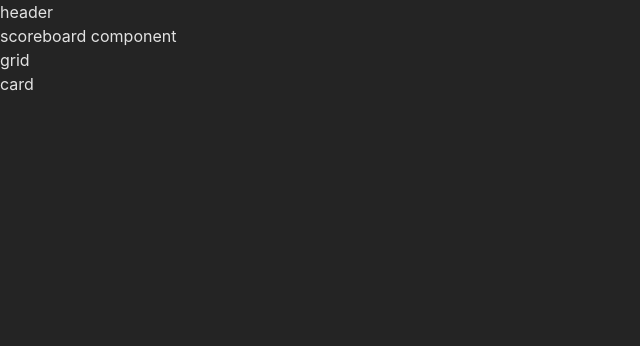
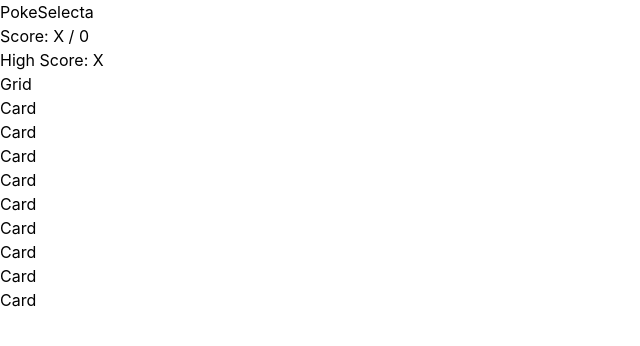
Before and after one commit to nickstuffz/memory-card, a React (Vite) app in the folder vite-project/: page / in a window 1280 px wide. Shown: the top 346 px of the page, without its empty margins (0-640 px from the left). Built offline with nearby package versions, Linux system fonts and the light colour scheme; no server answers.

Commit message:
structure progress

```diff
--- a/vite-project/src/App.jsx
+++ b/vite-project/src/App.jsx
@@ -2,6 +2,8 @@
 import getPokemonArray from "./assets/utility.js";
 import Header from "./components/Header.jsx";
 import Grid from "./components/Grid.jsx";
+
+// consider adding initial state array with loading elements
 
 function App() {
   const [pokemonArray, setPokemonArray] = useState([]);
@@ -23,8 +25,8 @@
 
   return (
     <>
-      <Header data={pokemonArray} />
-      <Grid data={pokemonArray} setData={setPokemonArray} />
+      <Header pokemonArray={pokemonArray} />
+      <Grid pokemonArray={pokemonArray} setData={setPokemonArray} />
 
       <p></p>
     </>
--- a/vite-project/src/assets/utility.js
+++ b/vite-project/src/assets/utility.js
@@ -76,7 +76,6 @@
   let speciesPromise = fetchPokemonSpecies();
   let speciesCountPromise = getPokemonSpeciesCount(speciesPromise);
   let pokemonArray = await newPokemonArray(speciesCountPromise);
-
   return pokemonArray;
 }
 
--- a/vite-project/src/components/Card.jsx
+++ b/vite-project/src/components/Card.jsx
@@ -1,7 +1,7 @@
 function Card() {
   return (
     <>
-      <h1>card</h1>
+      <h1>Card</h1>
     </>
   );
 }
--- a/vite-project/src/components/Grid.jsx
+++ b/vite-project/src/components/Grid.jsx
@@ -3,7 +3,15 @@
 function Grid() {
   return (
     <>
-      <h1>grid</h1>
+      <h1>Grid</h1>
+      <Card />
+      <Card />
+      <Card />
+      <Card />
+      <Card />
+      <Card />
+      <Card />
+      <Card />
       <Card />
     </>
   );
--- a/vite-project/src/components/Header.jsx
+++ b/vite-project/src/components/Header.jsx
@@ -1,11 +1,14 @@
-function Header(data) {
-  console.log(data);
+function Header({ pokemonArray }) {
   return (
     <>
-      <h1>header</h1>
-      <h2>scoreboard component</h2>
+      <h1>PokeSelecta</h1>
+      <h2>Score: X / {pokemonArray.length}</h2>
+      <h2>High Score: X</h2>
     </>
   );
 }
 
 export default Header;
+
+// Header should display title
+// score out of 10, high score
--- a/vite-project/src/index.css
+++ b/vite-project/src/index.css
@@ -8,8 +8,8 @@
   font-weight: 400;
 
   color-scheme: light dark;
-  color: rgba(255, 255, 255, 0.87);
-  background-color: #242424;
+  color: black;
+  background-color: white;
 
   font-synthesis: none;
   text-rendering: optimizeLegibility;
```
Also changed, not shown: vite-project/.eslintrc.cjs, vite-project/src/notes.txt.
